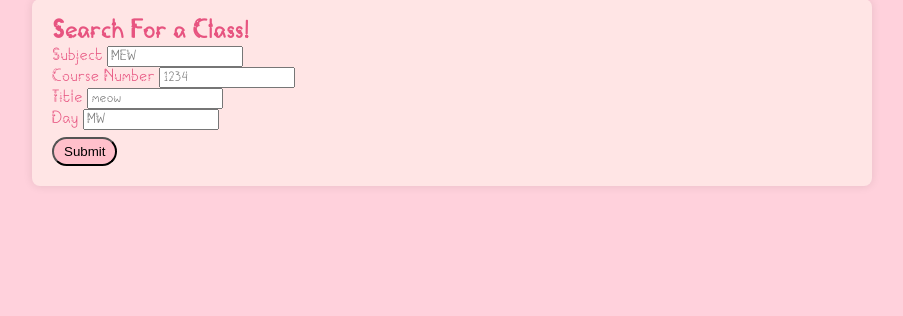
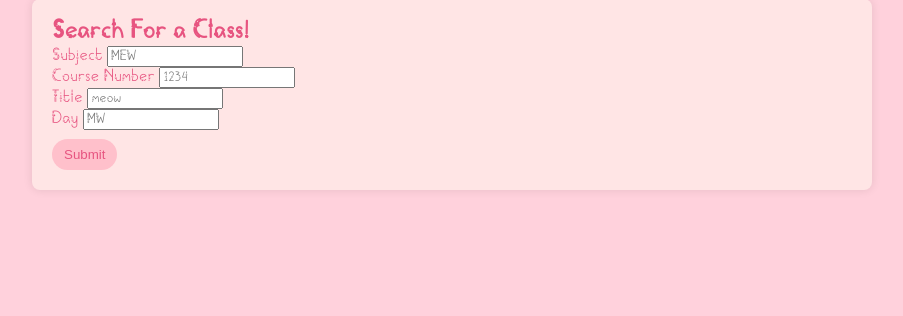
Before and after one commit to jaguan2/PurrfectPath, a Flask app: page /search in a window 1280 px wide. Shown: the part 103-419 px from the top of the page, without its empty margins (188-1091 px from the left). Run offline with Flask 3, Linux system fonts and the light colour scheme.

Commit message:
decorate schedule search button

```diff
--- a/website/static/friend.css
+++ b/website/static/friend.css
@@ -137,7 +137,6 @@ table, th, td {
     box-shadow: 0 0 10px rgba(0,0,0,-1);
     cursor: pointer;
 
-
     color: #E75480;
     font-size: 20px;
     font-weight: 800;
--- a/website/static/schedule.css
+++ b/website/static/schedule.css
@@ -116,9 +116,15 @@ form li input[type="text"] {
 }
 
 button {
-    margin-top: 7px;
-    padding: 5px 10px;
+    margin-top: 9px;
+    padding: 8px 12px;
     border-radius: 50px;
     background-color: pink;
-    /* border:#E75480 */
+    color: #E75480;
+    border:#E75480;
 }
+
+.button:hover {
+    background-color: #e6a4b4;
+    color: #fff;
+}
```
